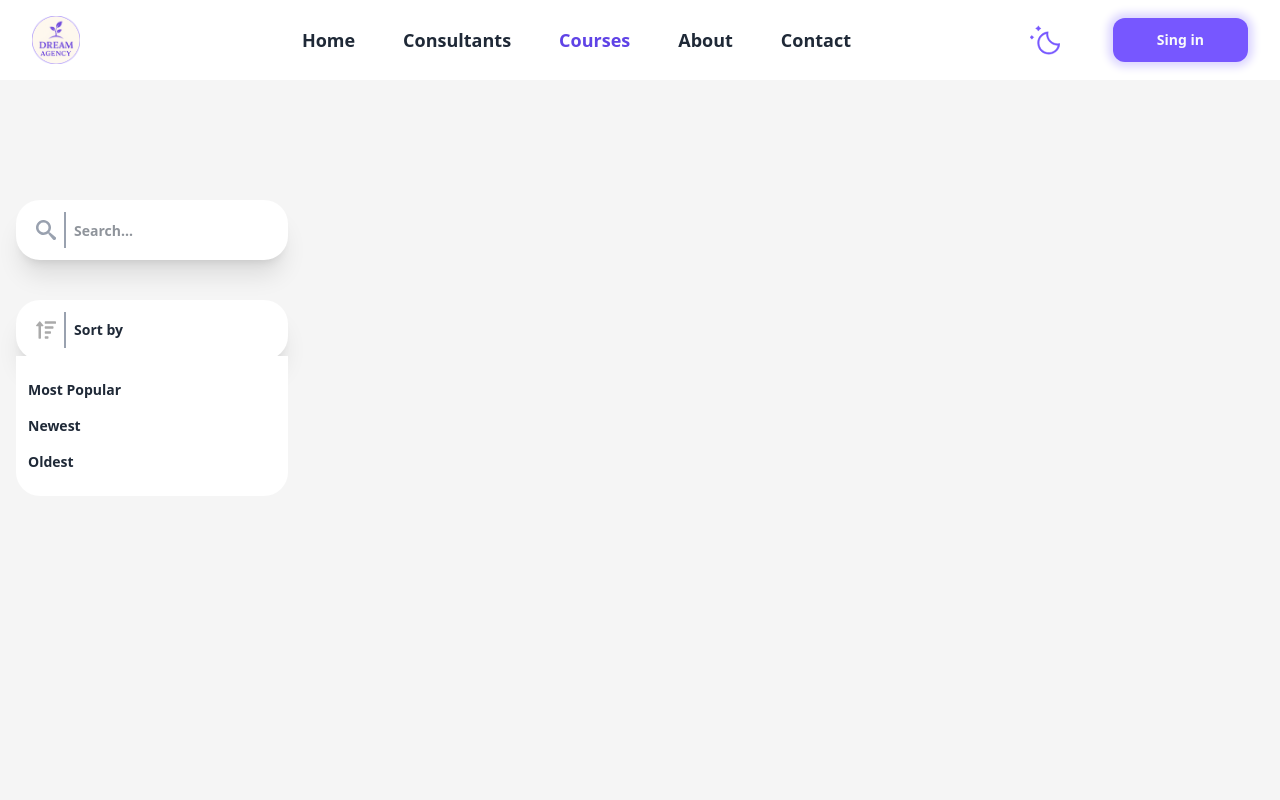
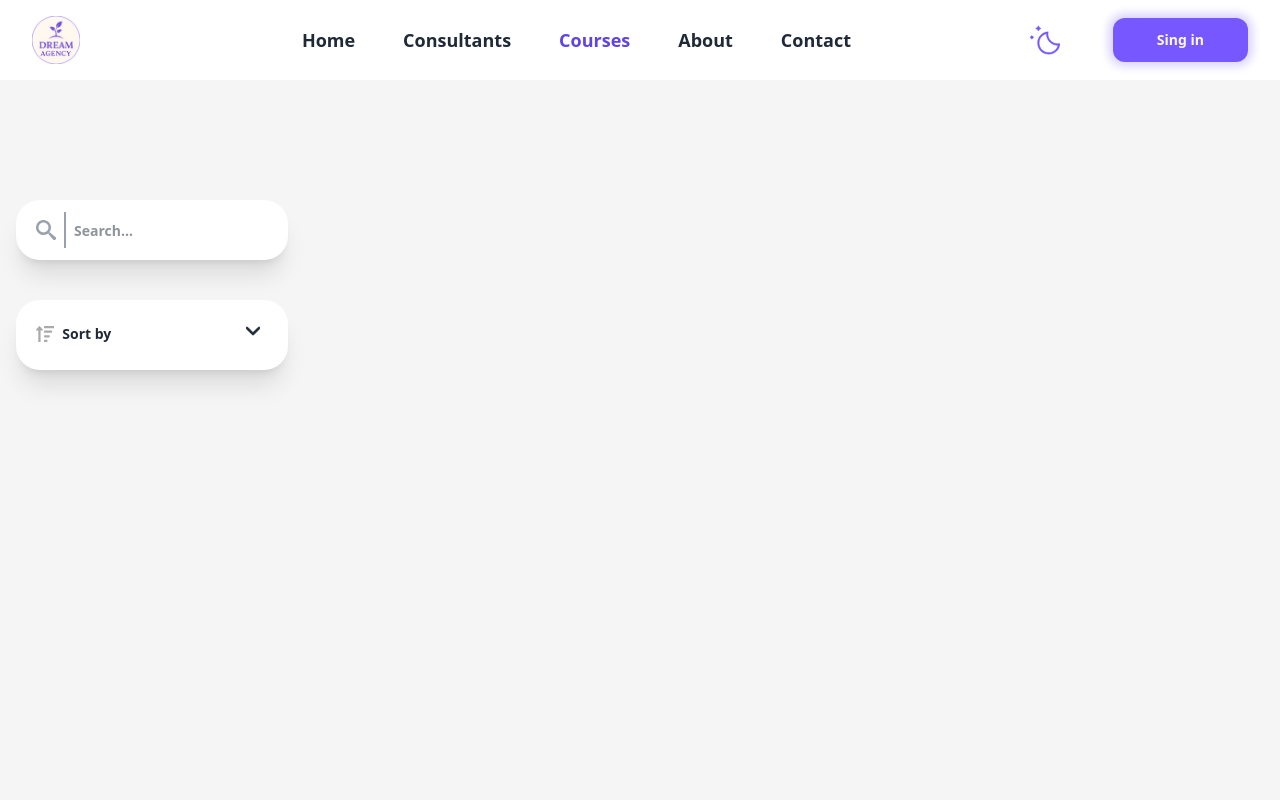
Before and after one commit to DreamAgencyhub/Front-end, a Next.js app: page /courses in a window 1280 px wide. Shown: the top 800 px of the page. Built offline with nearby package versions, Linux system fonts and the light colour scheme.

Commit message:
feat: add filter component

```diff
--- a/app/components/icons/IconIonicIosArrowLeft.tsx
+++ b/app/components/icons/IconIonicIosArrowLeft.tsx
@@ -11,11 +11,9 @@ const SvgIconIonicIosArrowLeft = (props: SVGProps<SVGSVGElement>) => (
     {...props}
   >
     <path
-      d="m14.358 15.205 6.821-6.816a1.288 1.288 0 1 0-1.825-1.819l-7.728 7.723a1.286 1.286 0 0 0-.038 1.776l7.76 7.776a1.288 1.288 0 0 0 1.825-1.819Z"
-      style={{
-        fill: "#7757ff",
-      }}
-      transform="translate(-11.251 -6.194)"
+      d="m3.107 9.011 6.821-6.816A1.288 1.288 0 1 0 8.103.376L.375 8.099a1.286 1.286 0 0 0-.038 1.776l7.76 7.776a1.288 1.288 0 0 0 1.825-1.819Z"
+      className="Icon_ionic-ios-arrow-left_svg__cls-1"
+      data-name="Icon ionic-ios-arrow-back"
     />
   </svg>
 );
--- a/app/components/ui/Filter.tsx
+++ b/app/components/ui/Filter.tsx
@@ -1,18 +1,61 @@
-import { IconAwesomeSortAmountUp } from "../icons";
+"use client";
+
+import { useState } from "react";
+import { IconAwesomeSortAmountUp, IconIonicIosArrowLeft } from "../icons";
+
+const options = [
+  { label: "Most Popular", value: "mostPopular" },
+  { label: "Newest", value: "newest" },
+  { label: "Oldest", value: "oldest" },
+];
 
 export default function Filter() {
+  const [isOpen, setIsOpen] = useState<boolean>(false);
+
+  const handleOpen = () => setIsOpen((prev) => !prev);
+
   return (
-    <form className=" relative rounded-3xl shadow-xl bg-secondary-default py-3 px-3 flex flex-row items-center w-68">
-      <div className="border-r-2 border-gray-400 dark:border-gray-300 p-2 h-full ">
+    <form
+      className={`relative  shadow-xl bg-secondary-default py-3 px-3 flex flex-col overflow-hidden  items-center w-68 rounded-3xl`}
+    >
+      <div
+        onClick={handleOpen}
+        className={`flex w-full items-center justify-around px-2 py-3 `}
+      >
         <IconAwesomeSortAmountUp className="text-xl fill-gray-400 dark:fill-gray-300  stroke-0 " />
+        <div className="flex flex-row justify-between text-sm font-semibold text-text-default w-full px-2  cursor-pointer">
+          <span>Sort by</span>
+          <IconIonicIosArrowLeft
+            className={`fill-text-default! stroke-text-default transition-all duration-300 ease-in-out ${
+              !isOpen ? "-rotate-90" : "rotate-90"
+            }`}
+          />
+        </div>
       </div>
-      <div className="flex flex-row justify-between text-sm font-semibold text-text-default w-full px-2  cursor-pointer">
-        <span>Sort by</span>
-      </div>
-      <ul className=" absolute bg-secondary-default top-14 left-0 right-0 rounded-b-3xl text-text-default font-semibold text-sm w-full px-3 flex flex-col gap-4 items-start p-6  focus:outline-none  ">
-        <li value="mostPopular">Most Popular</li>
-        <li value="newest">Newest</li>
-        <li value="oldest">Oldest</li>
+
+      <ul
+        className="overflow-hidden  bg-secondary-default  rounded-b-3xl text-text-default font-semibold text-sm w-full px-3 flex flex-col items-start focus:outline-none transition-all duration-300 ease-in-out border-t-2 border-gray-400 select-none first:mt-10"
+        style={{
+          height: `${!isOpen ? "0px" : "120px"}`,
+          borderColor: `${!isOpen ? "transparent" : ""}`,
+        }}
+      >
+        {options.map((option) => (
+          <li
+            key={option.label}
+            className="p-1.5  flex flex-row items-center gap-2 cursor-pointer "
+          >
+            <input
+              id={option.label}
+              type="checkbox"
+              value={option.value}
+              className="appearance-none rounded-full bg-gray-300 ring-0 checked:border-3 w-3.5 h-3.5 checked:bg-secondary-default checked:border-blue-500   "
+            />
+            <label className=" cursor-pointer" htmlFor={option.label}>
+              {option.label}
+            </label>
+          </li>
+        ))}
       </ul>
     </form>
   );
```
Also changed, not shown: app/assets/icons/Icon ionic-ios-arrow-left.svg.
